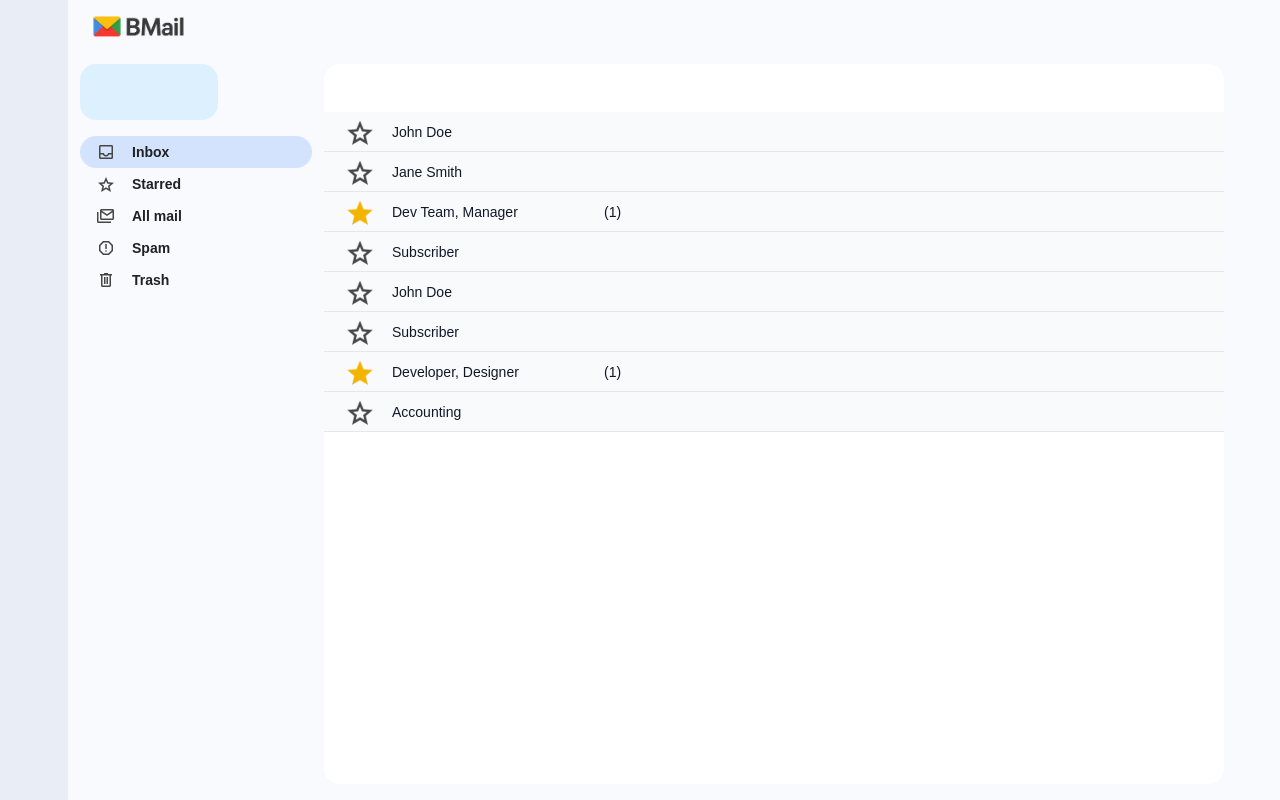
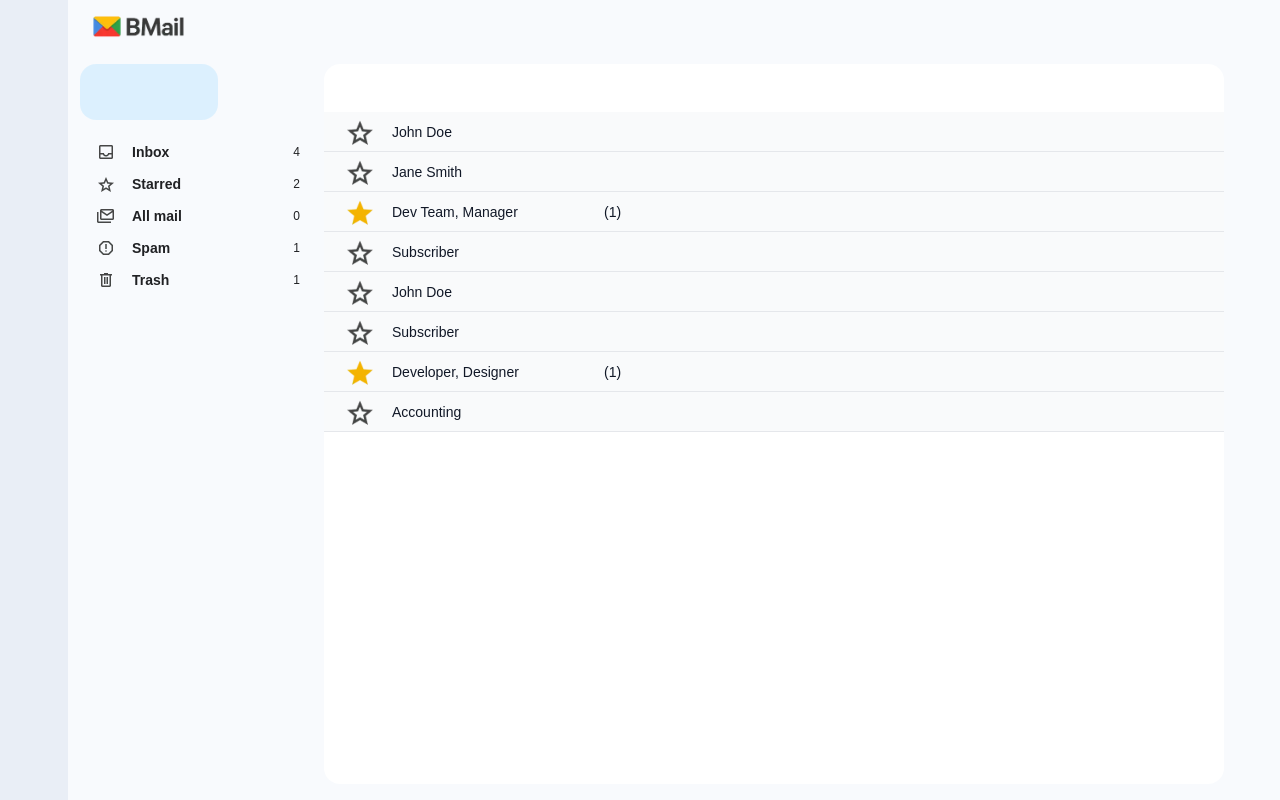
Before and after one commit to LucasAlencarCosta/Matrices-Test, a React (Vite) app: page / in a window 1280 px wide. Built offline with nearby package versions, Linux system fonts and the light colour scheme.

Commit message:
fix: hardcoded types

```diff
--- a/src/components/Sidebar/index.tsx
+++ b/src/components/Sidebar/index.tsx
@@ -7,20 +7,12 @@ const Sidebar: React.FC = () => {
   const dispatch = useAppDispatch();
   const tabSelected = useAppSelector((state) => state.menu.tabSelected);
   const emails = useAppSelector((state) => state.emails.emails);
-
-  const getCountForTab = (tabValue: string) => {
-    if (tabValue === "Inbox")
-      return emails.filter((email) => email.status === "Inbox").length;
-    if (tabValue === "Spam")
-      return emails.filter((email) => email.status === "Spam").length;
-    return null;
-  };
+  const isInboxOrSpam = tabSelected === "inbox" || tabSelected === "spam";
 
   return (
     <div className="w-[256px] shrink-0 px-3 text-sm">
       <div className="mb-4 h-[56px] w-[138px] rounded-2xl bg-[rgb(194,231,255)] opacity-50" />
       {tabs.map((tab) => {
-        const count = getCountForTab(tab.value);
         return (
           <div
             key={tab.value}
@@ -43,8 +35,10 @@ const Sidebar: React.FC = () => {
               src={tab.image}
             ></img>
             <span className="flex-1">{tab.label}</span>
-            {count !== null && (
-              <span className="text-xs font-normal">{count}</span>
+            {isInboxOrSpam && (
+              <span className="text-xs font-normal">
+                {emails.filter((email) => email.status === tab.value).length}
+              </span>
             )}
           </div>
         );
--- a/src/layouts/MainLayout/constants.ts
+++ b/src/layouts/MainLayout/constants.ts
@@ -1,12 +1,14 @@
+import { EmailStatus } from "../../store/slices/emails/types";
+
 export const tabs = [
   {
     label: "Inbox",
-    value: "inbox",
+    value: EmailStatus.Inbox,
     image: "/icon-inbox.webp",
   },
   {
     label: "Starred",
-    value: "starred",
+    value: EmailStatus.Starred,
     image: "/icon-star.webp",
   },
   {
@@ -16,12 +18,12 @@ export const tabs = [
   },
   {
     label: "Spam",
-    value: "spam",
+    value: EmailStatus.Spam,
     image: "/icon-spam.webp",
   },
   {
     label: "Trash",
-    value: "trash",
+    value: EmailStatus.Trash,
     image: "/icon-trash.webp",
   },
 ];
--- a/src/store/slices/emails/types.ts
+++ b/src/store/slices/emails/types.ts
@@ -1,4 +1,11 @@
-export type EmailStatus = "Inbox" | "Spam" | "Trash" | "Starred";
+export const EmailStatus = {
+  Inbox: "Inbox",
+  Spam: "Spam",
+  Trash: "Trash",
+  Starred: "Starred",
+} as const;
+
+export type EmailStatus = (typeof EmailStatus)[keyof typeof EmailStatus];
 
 interface User {
   id: string;
```
